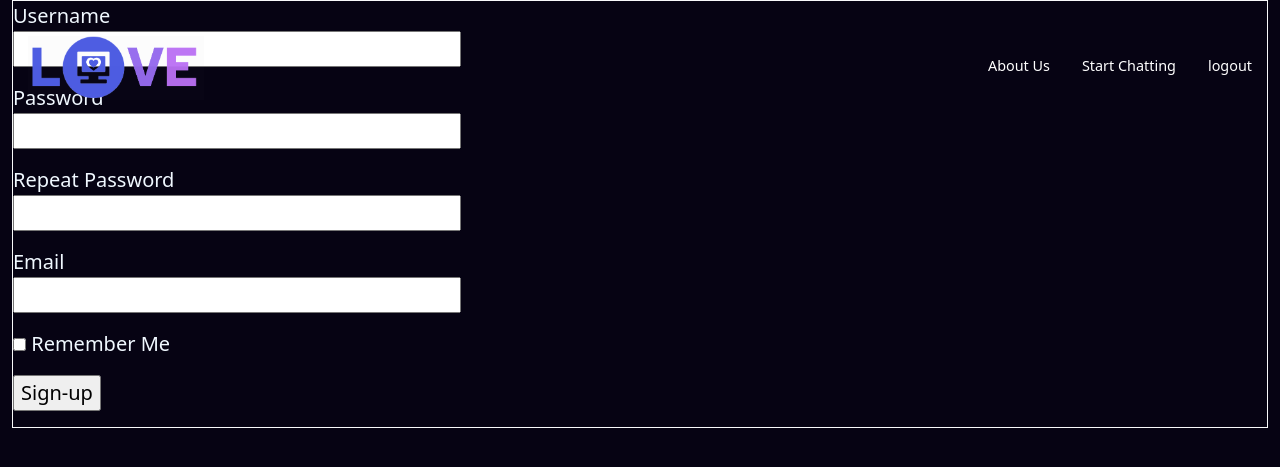
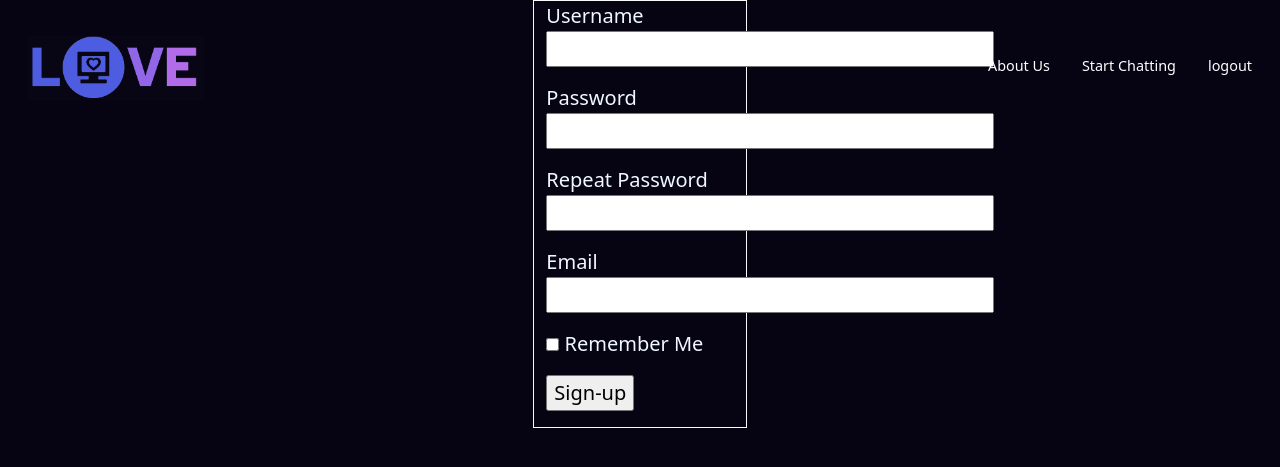
Before and after one commit to SodaVolcano/Rudr, a Flask app: page /signup in a window 1280 px wide. Shown: the top 467 px of the page. Run offline with Flask 3, Linux system fonts and the light colour scheme; the visitor is signed in with stand-in values (Sample User, id 1); some libraries are stand-ins or nearby versions.

```diff
--- a/src/app/templates/login.html
+++ b/src/app/templates/login.html
@@ -17,7 +17,8 @@
 
 <main>
   <div class="container-fluid">
-        <div id="form" class="col-lg-12 justify-content-center border border-light">
+    <div class="" row">
+      <div id="form" class="col-lg-2 offset-5 justify-content-center border border-light">
         <form class="loginForm" action="" method="post" novalidate>
           {{ form.hidden_tag()}}
           <p>
@@ -39,5 +40,6 @@
         </form>
       </div>
     </div>
+  </div>
 </main>
 {% endblock %}
--- a/src/app/templates/signup.html
+++ b/src/app/templates/signup.html
@@ -10,7 +10,8 @@
 
 <main>
   <div class="container-fluid">
-    <div id="form" class="col-lg-12 justify-content-center border border-light">
+    <div class="row">
+      <div id="form" class="col-lg-2 offset-5 justify-content-center border border-light">
         <form class="registerForm" action="" method="post" novalidate>
           {{ form.hidden_tag()}}
           <p>
@@ -46,6 +47,7 @@
         </form>
       </div>
     </div>
+  </div>
 
 
 </main>
```
Also changed, not shown: 1 other file. Lines whose indentation alone changed are shown as unchanged.
